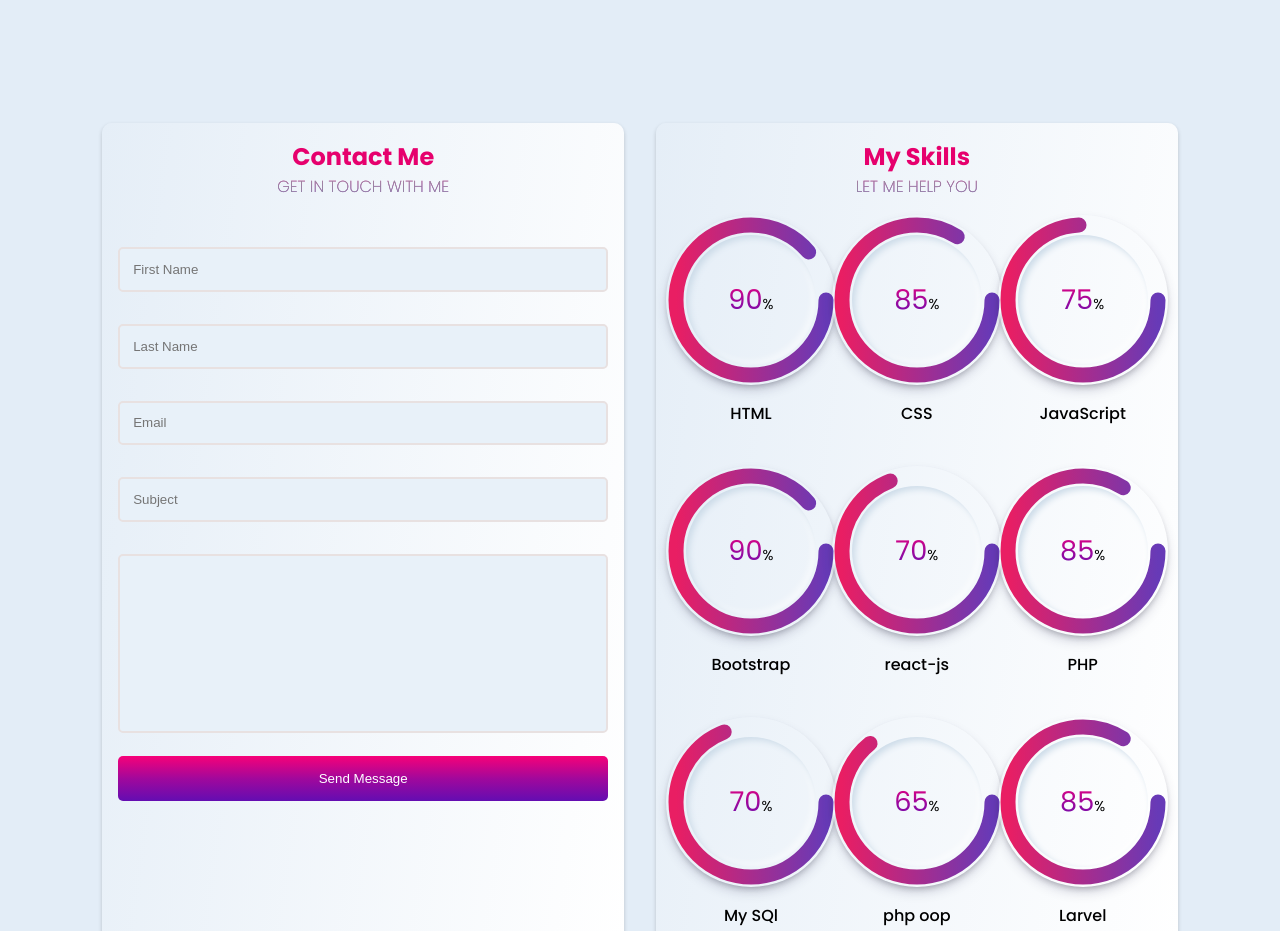
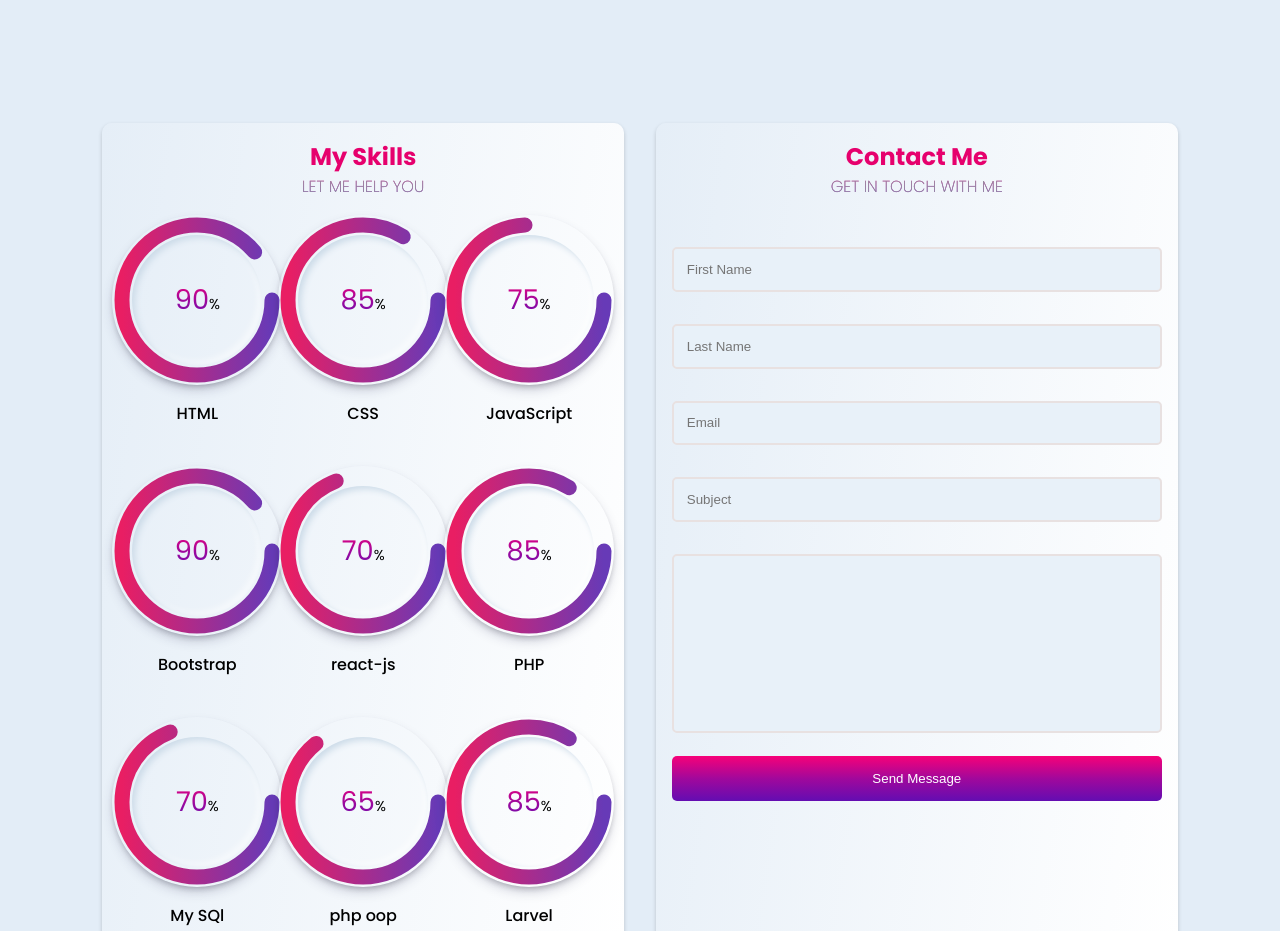
Before and after one commit to Basam-mrzouk/portflio, a plain HTML site: page index.html in a window 1280 px wide. Shown: the part 3460-4391 px from the top of the page. Drawn offline with nearby package versions, Linux system fonts and the light colour scheme.

Commit message:
Update index.html

```diff
--- a/index.html
+++ b/index.html
@@ -372,28 +372,11 @@
       </div>
     </section>
 
-    <section class="down-box" id="contact">
+     <section class="down-box" id="contact">
       <div class="contactSkills">
-        <div class="contact-info">
-          <div class="main-text">
-            <h2 class="heading">Contact Me</h2>
-            <span>get in touch with me</span>
-          </div>
-          <form action="#">
-            <div class="input-box">
-              <input type="text" placeholder="First Name" />
-              <input type="text" placeholder="Last Name" />
-            </div>
-            <input type="email" placeholder="Email" />
-            <input type="text" placeholder="Subject" />
-            <textarea name="#" id="" cols="30" rows="10"> </textarea>
-            <div class="formBtn">
-              <button type="submit" class="btn">Send Message</button>
-            </div>
-          </form>
-        </div>
-        <div class="skills">
-          <div class="container">
+
+        <div class="skills" id="skills">
+          <div class="">
             <div class="skillBox">
               <div class="main-text">
                 <h2 class="heading">My Skills</h2>
@@ -406,8 +389,8 @@
                       <svg
                         xmlns="http://www.w3.org/2000/svg"
                         version="1.1"
-                        width="180px"
-                        height="180px"
+                        width="150px"
+                        height="150px"
                       >
                         <defs>
                           <linearGradient id="GradientColor">
@@ -610,6 +593,25 @@
             </div>
           </div>
         </div>
+
+        <div class="contact-info">
+          <div class="main-text">
+            <h2 class="heading">Contact Me</h2>
+            <span>get in touch with me</span>
+          </div>
+          <form action="#">
+            <div class="input-box">
+              <input type="text" placeholder="First Name" />
+              <input type="text" placeholder="Last Name" />
+            </div>
+            <input type="email" placeholder="Email" />
+            <input type="text" placeholder="Subject" />
+            <textarea name="#" id="" cols="30" rows="10"> </textarea>
+            <div class="formBtn">
+              <button type="submit" class="btn">Send Message</button>
+            </div>
+          </form>
+        </div>
       </div>
     </section>
 
```
